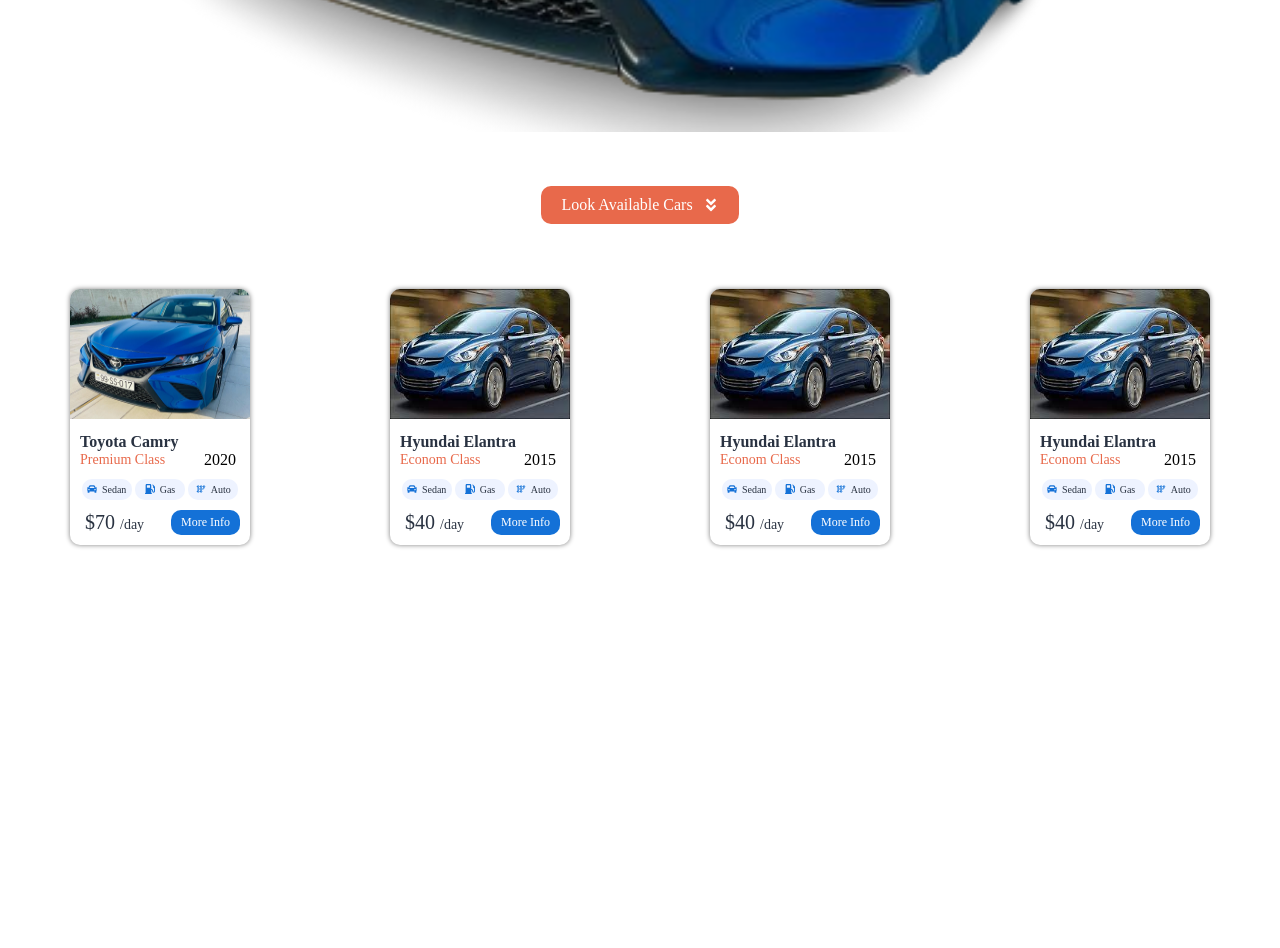
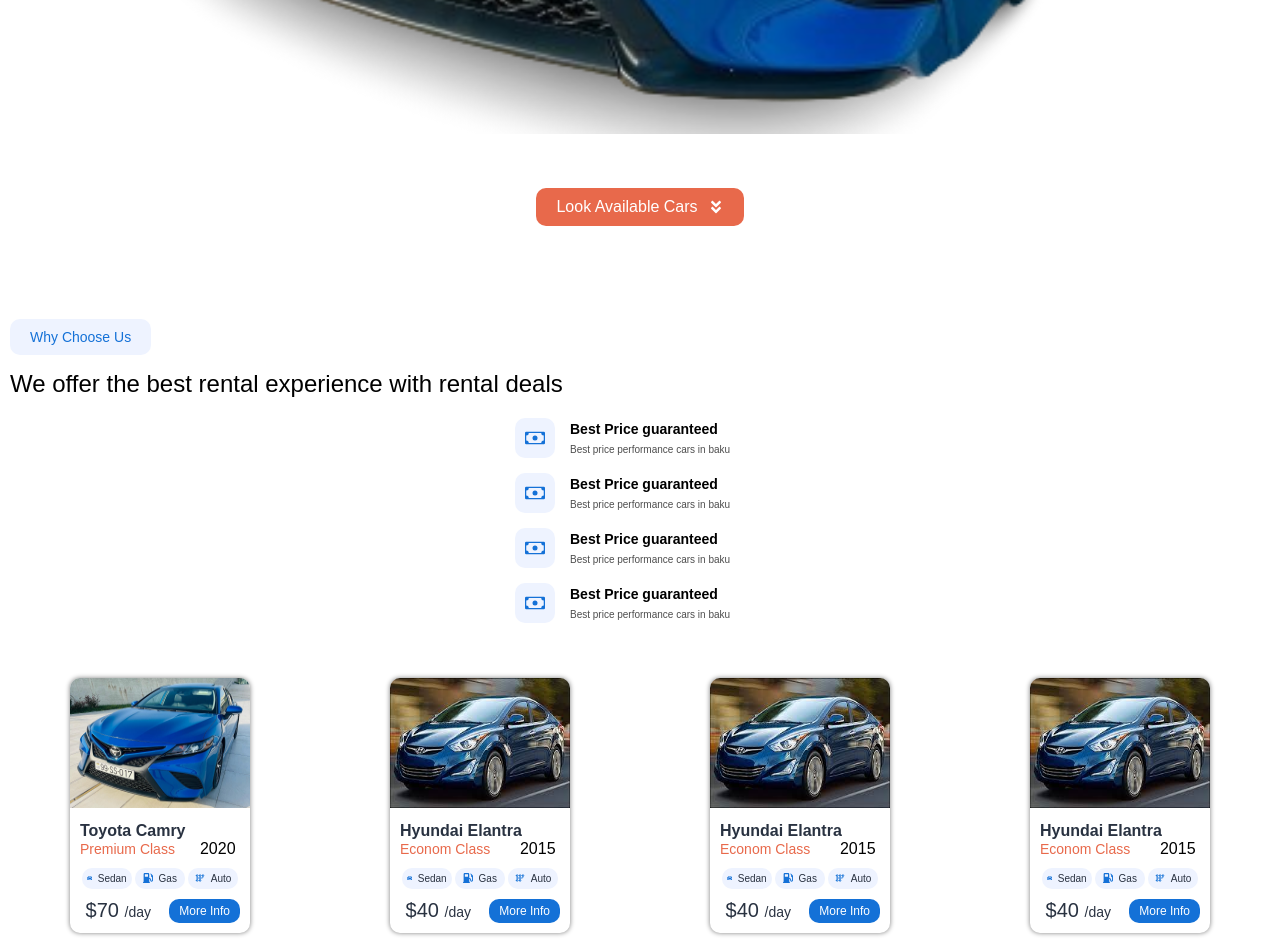
Before and after one commit to qerkules/frontend, a React (Create React App) app: page / in a window 1280 px wide. Shown: the part 1040-1988 px from the top of the page. Before the commit the page ends 1600 px from the top, so only its background shows below. Built offline with nearby package versions, Linux system fonts and the light colour scheme; the HTML template or start-up script is replaced by a standard one.

Commit message:
added another section

```diff
--- a/src/components/header/styles.module.css
+++ b/src/components/header/styles.module.css
@@ -19,7 +19,7 @@
     color: var(--blue);
 }
 .subTitle {
-  color: var(--darkblue);
+  color: var(--subtitle);
 }
 
 .rightSide {
--- /dev/null
+++ b/src/components/ouservices/Ourservices.jsx
@@ -0,0 +1,69 @@
+import React from "react";
+import styles from "./styles.module.css";
+import { BsCash } from "react-icons/bs";
+const Ourservices = () => {
+  return (
+    <div className={`${styles.container}`}>
+      <div className={`${styles.imageSection}`}>
+        <img src="" alt="" className={`${styles.image}`} />
+      </div>
+      <div className={`${styles.detailsSection}`}>
+        <div className={`${styles.whyChoose}`}>
+          <p>Why Choose Us</p>
+        </div>
+        <h2 className={`${styles.title}`}>
+          We offer the best rental experience with rental deals
+        </h2>
+
+        <div className={`${styles.infoSection}`}>
+          <div className={`${styles.infoCard}`}>
+            <div className={`${styles.iconContainer}`}>
+              <BsCash />
+            </div>
+            <div className={`${styles.infoBox}`}>
+              <h4 className={`${styles.infoTitle}`}>Best Price guaranteed</h4>
+              <p className={`${styles.infoSubtitle}`}>
+                Best price performance cars in baku
+              </p>
+            </div>
+          </div>
+          <div className={`${styles.infoCard}`}>
+            <div className={`${styles.iconContainer}`}>
+              <BsCash />
+            </div>
+            <div className={`${styles.infoBox}`}>
+              <h4 className={`${styles.infoTitle}`}>Best Price guaranteed</h4>
+              <p className={`${styles.infoSubtitle}`}>
+                Best price performance cars in baku
+              </p>
+            </div>
+          </div>
+          <div className={`${styles.infoCard}`}>
+            <div className={`${styles.iconContainer}`}>
+              <BsCash />
+            </div>
+            <div className={`${styles.infoBox}`}>
+              <h4 className={`${styles.infoTitle}`}>Best Price guaranteed</h4>
+              <p className={`${styles.infoSubtitle}`}>
+                Best price performance cars in baku
+              </p>
+            </div>
+          </div>
+          <div className={`${styles.infoCard}`}>
+            <div className={`${styles.iconContainer}`}>
+              <BsCash />
+            </div>
+            <div className={`${styles.infoBox}`}>
+              <h4 className={`${styles.infoTitle}`}>Best Price guaranteed </h4>
+              <p className={`${styles.infoSubtitle}`}>
+                Best price performance cars in baku
+              </p>
+            </div>
+          </div>
+        </div>
+      </div>
+    </div>
+  );
+};
+
+export default Ourservices;
--- /dev/null
+++ b/src/components/ouservices/styles.module.css
@@ -0,0 +1,66 @@
+.container {
+  padding: 10px;
+  margin-bottom: 30px;
+}
+
+.whyChoose {
+  background-color: var(--lightblue);
+  border-radius: 10px;
+  padding: 10px 20px;
+  color: var(--blue);
+  font-size: 14px;
+}
+
+.detailsSection {
+  display: flex;
+  align-items: flex-start;
+  flex-direction: column;
+}
+
+.infoSection {
+  display: flex;
+}
+
+.iconContainer {
+  background-color: var(--lightblue);
+  border-radius: 10px;
+  padding: 10px;
+  color: var(--blue);
+  font-size: 20px;
+  display: flex;
+  align-items: center;
+}
+
+.title {
+  margin-top: 15px;
+  font-weight: 400;
+}
+
+.infoSection {
+  margin-top: 20px;
+  display: flex;
+  flex-direction: column;
+  align-items: center;
+  justify-content: center;
+  width: 100%;
+}
+.infoCard {
+  display: flex;
+  margin-bottom: 15px;
+  width: 250px;
+  align-items: center;
+}
+
+.infoBox {
+  margin-left: 15px;
+}
+
+.infoTitle {
+  margin-bottom: 7px;
+  font-size: 14px;
+}
+
+.infoSubtitle {
+  font-size: 10px;
+    color: var(--subtitle);
+}
--- a/src/index.css
+++ b/src/index.css
@@ -3,10 +3,12 @@
   --darkblue: #293241;
   --lightblue: #EEF3FF;
   --blue: #1471D7;
+  --subtitle: rgb(77, 77, 77);
 }
 
 * {
   margin: 0;
   padding: 0;
   box-sizing: border-box;
+  font-family: Arial, Helvetica, sans-serif;
 }
--- a/src/pages/homepage/Homepage.jsx
+++ b/src/pages/homepage/Homepage.jsx
@@ -5,6 +5,7 @@
 import ElantraJpg from "../../images/elantra.jpg";
 import Header from "../../components/header/Header";
 import Navbar from "../../components/navbar/Navbar";
+import Ourservices from "../../components/ouservices/Ourservices";
 
 const Homepage = () => {
   const cars = [
@@ -54,6 +55,7 @@
     <div className={`${styles.container}`}>
       <Navbar />
       <Header />
+      <Ourservices />
       <div className={`${styles.cardContainer}`}>
         {cars.map((car) => {
           return <Card car={car} />;
```
Also changed, not shown: src/images/logo.png.
